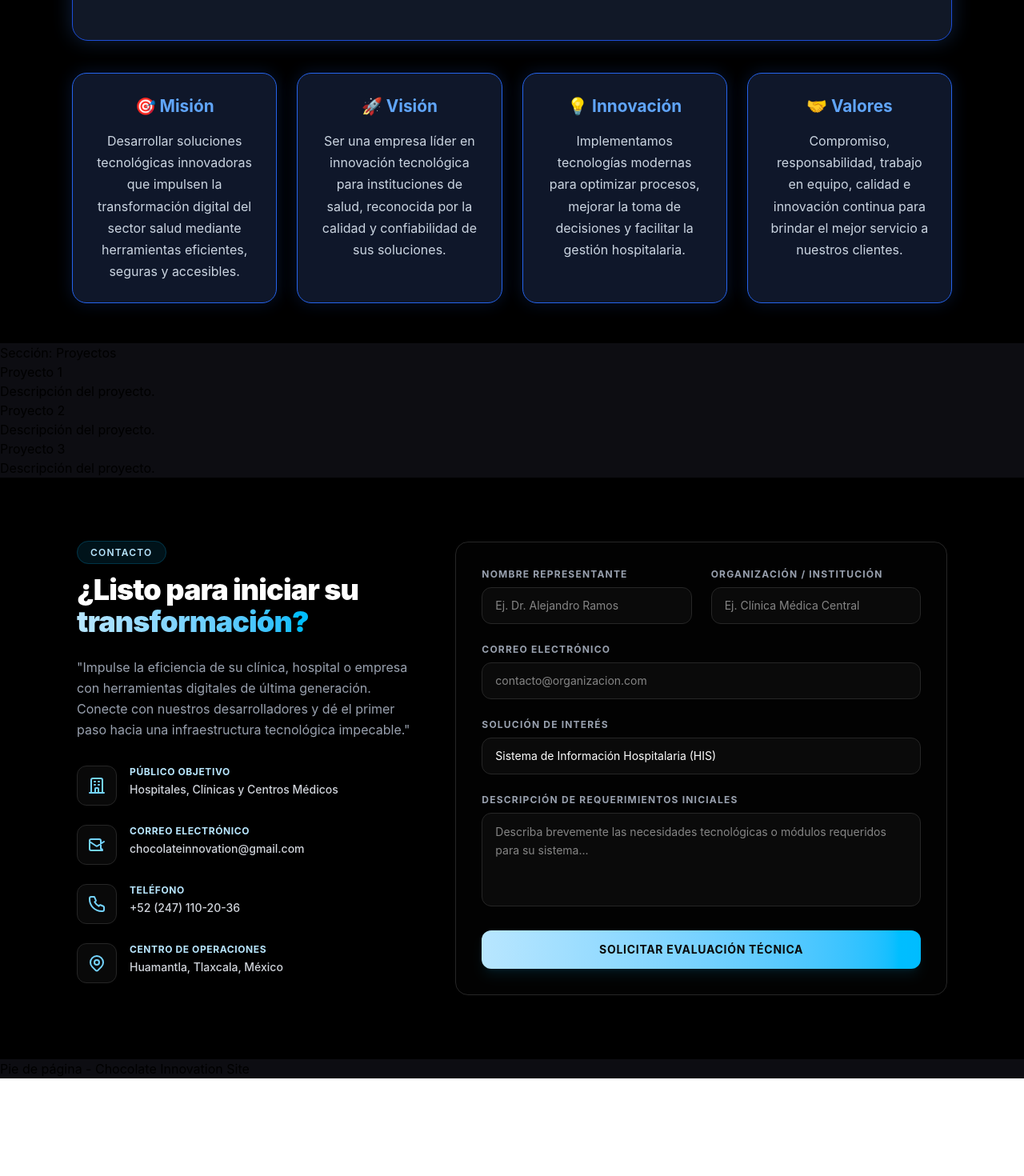
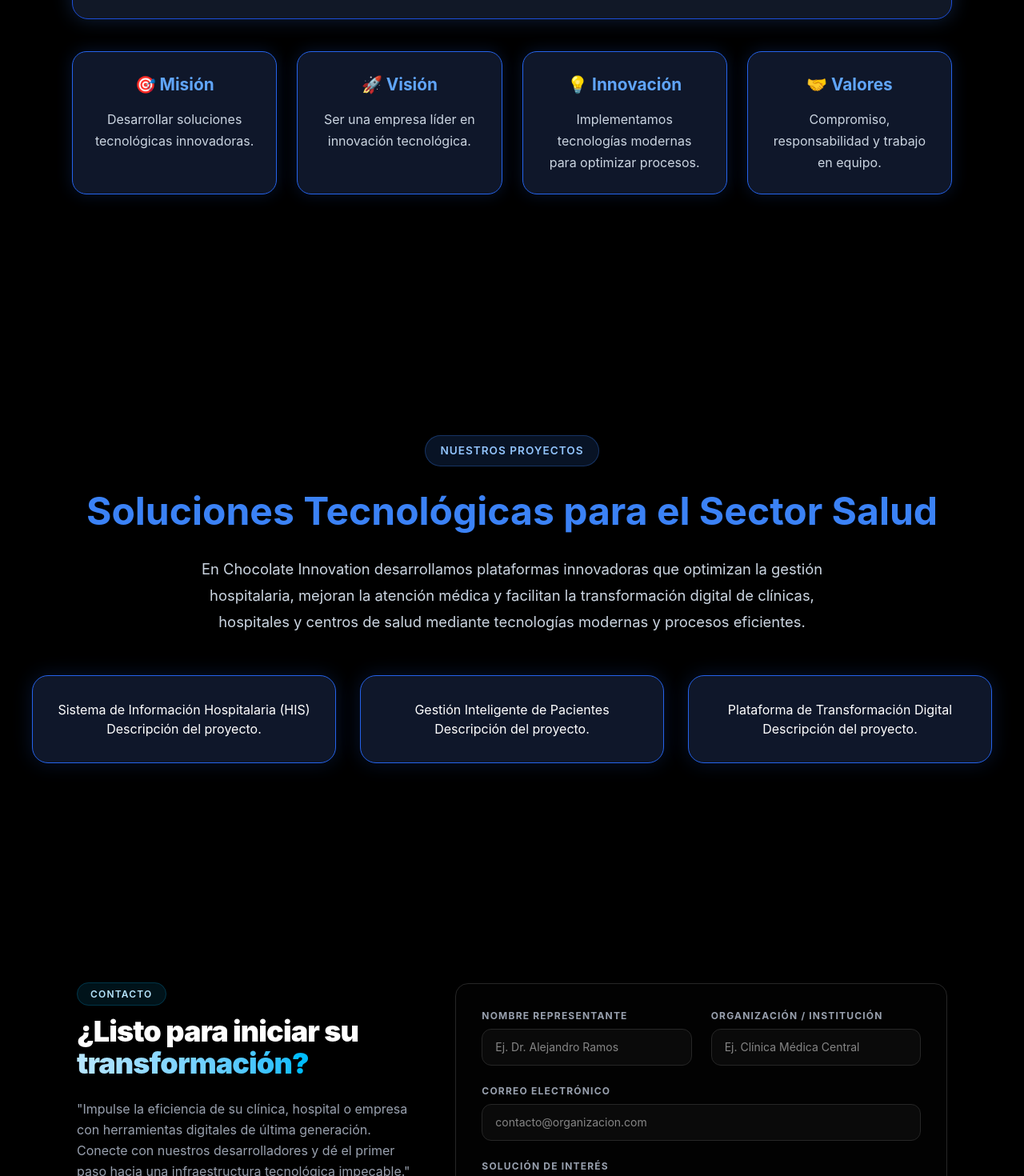
Before and after one commit to JJgithubUT/chocolate-innovation-site, a React (Vite) app: page / in a window 1280 px wide. Shown: the part 1320-2790 px from the top of the page at 80% size. Before the commit the page ends 2668 px from the top, so only its background shows below. Built offline with nearby package versions, Linux system fonts and the light colour scheme.

Commit message:
cambios en footer

```diff
--- a/src/components/Footer.jsx
+++ b/src/components/Footer.jsx
@@ -1,7 +1,47 @@
 function Footer() {
+  const footerStyle = {
+    backgroundColor: "#000",
+    color: "#fff",
+    padding: "40px 20px",
+    textAlign: "center",
+    marginTop: "50px",
+  };
+
+  const titleStyle = {
+    fontSize: "1.8rem",
+    fontWeight: "bold",
+    color: "#60a5fa",
+    marginBottom: "10px",
+  };
+
+  const textStyle = {
+    fontSize: "1rem",
+    lineHeight: "1.6",
+    maxWidth: "700px",
+    margin: "0 auto",
+    color: "#d1d5db",
+  };
+
+  const copyStyle = {
+    marginTop: "20px",
+    fontSize: "0.9rem",
+    color: "#9ca3af",
+  };
+
   return (
-    <footer>
-      <p>Pie de página - Chocolate Innovation Site</p>
+    <footer style={footerStyle}>
+      <h3 style={titleStyle}>Chocolate Innovation Site</h3>
+
+      <p style={textStyle}>
+        Desarrollamos soluciones innovadoras para la industria del chocolate,
+        integrando tecnología, creatividad y sostenibilidad para transformar
+        ideas en proyectos exitosos.
+      </p>
+
+      <p style={copyStyle}>
+        © {new Date().getFullYear()} Chocolate Innovation Site. Todos los
+        derechos reservados.
+      </p>
     </footer>
   );
 }
--- a/src/components/Navbar.jsx
+++ b/src/components/Navbar.jsx
@@ -1,14 +1,123 @@
 function Navbar() {
+const navLinks = [
+  { href: "#home", label: "Inicio" },
+  { href: "#aboutme", label: "Nosotros" },
+  { href: "#projects", label: "Proyectos" },
+  { href: "#contact", label: "Contacto" },
+];
+
   return (
-    <nav>
-      <span>Chocolate Innovation Site</span>
-      <ul>
-        <li><a href="#home">Inicio</a></li>
-        <li><a href="#about">Nosotros</a></li>
-        <li><a href="#projects">Proyectos</a></li>
-        <li><a href="#contact">Contacto</a></li>
-      </ul>
-    </nav>
+    <>
+      <style>{`
+        .navbar {
+          background: rgba(2, 8, 23, 0.95);
+          backdrop-filter: blur(10px);
+          border-bottom: 1px solid rgba(56, 189, 248, 0.2);
+          padding: 1rem 2rem;
+          position: sticky;
+          top: 0;
+          z-index: 1000;
+        }
+
+        .navbar-container {
+          max-width: 1200px;
+          margin: 0 auto;
+          display: flex;
+          justify-content: space-between;
+          align-items: center;
+        }
+
+        .logo {
+          color: #7dd3fc;
+          text-decoration: none;
+          font-size: 1.5rem;
+          font-weight: 700;
+          letter-spacing: 1px;
+          text-shadow: 0 0 10px rgba(56, 189, 248, 0.5);
+          transition: all 0.3s ease;
+        }
+
+        .logo:hover {
+          color: #38bdf8;
+          text-shadow: 0 0 15px rgba(56, 189, 248, 0.8);
+        }
+
+        .nav-links {
+          display: flex;
+          gap: 2rem;
+          list-style: none;
+          margin: 0;
+          padding: 0;
+        }
+
+        .nav-links li {
+          position: relative;
+        }
+
+        .nav-links a {
+          color: #cbd5e1;
+          text-decoration: none;
+          font-size: 1rem;
+          font-weight: 500;
+          transition: all 0.3s ease;
+          padding: 0.5rem 0;
+        }
+
+        .nav-links a:hover {
+          color: #38bdf8;
+          text-shadow: 0 0 8px rgba(56, 189, 248, 0.8);
+        }
+
+        .nav-links a::after {
+          content: "";
+          position: absolute;
+          left: 0;
+          bottom: -4px;
+          width: 0;
+          height: 2px;
+          background: linear-gradient(90deg, #38bdf8, #0ea5e9);
+          transition: width 0.3s ease;
+          box-shadow: 0 0 8px rgba(56, 189, 248, 0.8);
+        }
+
+        .nav-links a:hover::after {
+          width: 100%;
+        }
+
+        @media (max-width: 768px) {
+          .navbar-container {
+            flex-direction: column;
+            gap: 1rem;
+          }
+
+          .nav-links {
+            gap: 1rem;
+            flex-wrap: wrap;
+            justify-content: center;
+          }
+
+          .logo {
+            font-size: 1.2rem;
+          }
+        }
+      `}</style>
+
+      <nav className="navbar">
+        <div className="navbar-container">
+          <a href="#home" className="logo">
+            Chocolate Innovation Site
+          </a>
+
+          <ul className="nav-links">
+            {navLinks.map((link, index) => (
+              <li key={index}>
+                <a href={link.href}>{link.label}</a>
+              </li>
+            ))}
+          </ul>
+        </div>
+      </nav>
+    </>
   );
 }
 
--- a/src/sections/AboutMe.jsx
+++ b/src/sections/AboutMe.jsx
@@ -92,7 +92,7 @@ function AboutMe() {
   };
 
   return (
-    <section style={styles.section}>
+    <section id="aboutme" style={styles.section}>
       <div style={styles.container}>
         <h1 style={styles.title}>About Chocolate Innovation</h1>
 
@@ -111,9 +111,7 @@ function AboutMe() {
 
           <p style={styles.text}>
             Trabajamos aplicando metodologías ágiles como SCRUM y buenas
-            prácticas de gestión de proyectos basadas en PMBOK, permitiendo el
-            desarrollo de sistemas confiables, escalables y adaptados a las
-            necesidades de cada organización.
+            prácticas de gestión de proyectos basadas en PMBOK.
           </p>
         </div>
 
@@ -125,9 +123,7 @@ function AboutMe() {
           >
             <h3 style={styles.cardTitle}>🎯 Misión</h3>
             <p style={styles.cardText}>
-              Desarrollar soluciones tecnológicas innovadoras que impulsen la
-              transformación digital del sector salud mediante herramientas
-              eficientes, seguras y accesibles.
+              Desarrollar soluciones tecnológicas innovadoras.
             </p>
           </div>
 
@@ -138,9 +134,7 @@ function AboutMe() {
           >
             <h3 style={styles.cardTitle}>🚀 Visión</h3>
             <p style={styles.cardText}>
-              Ser una empresa líder en innovación tecnológica para instituciones
-              de salud, reconocida por la calidad y confiabilidad de sus
-              soluciones.
+              Ser una empresa líder en innovación tecnológica.
             </p>
           </div>
 
@@ -151,8 +145,7 @@ function AboutMe() {
           >
             <h3 style={styles.cardTitle}>💡 Innovación</h3>
             <p style={styles.cardText}>
-              Implementamos tecnologías modernas para optimizar procesos,
-              mejorar la toma de decisiones y facilitar la gestión hospitalaria.
+              Implementamos tecnologías modernas para optimizar procesos.
             </p>
           </div>
 
@@ -163,9 +156,7 @@ function AboutMe() {
           >
             <h3 style={styles.cardTitle}>🤝 Valores</h3>
             <p style={styles.cardText}>
-              Compromiso, responsabilidad, trabajo en equipo, calidad e
-              innovación continua para brindar el mejor servicio a nuestros
-              clientes.
+              Compromiso, responsabilidad y trabajo en equipo.
             </p>
           </div>
         </div>
--- a/src/sections/Contact.jsx
+++ b/src/sections/Contact.jsx
@@ -24,7 +24,10 @@ export default function Contact() {
   };
 
   return (
-    <section className="bg-[#000000] text-white py-20 px-6 md:px-12 lg:px-24" id="contacto">
+    <section
+      id="contact"
+      className="bg-[#000000] text-white py-20 px-6 md:px-12 lg:px-24"
+    >
       <div className="max-w-6xl mx-auto grid grid-cols-1 lg:grid-cols-12 gap-12 items-start">
 
         {/* Columna Izquierda: Información Estratégica */}
--- a/src/sections/Projects.jsx
+++ b/src/sections/Projects.jsx
@@ -1,13 +1,98 @@
 import ProjectCard from "../components/UI/ProjectCard";
 
 function Projects() {
+  const styles = {
+    section: {
+      minHeight: "100vh",
+      background: "#000000",
+      color: "#ffffff",
+      padding: "80px 20px",
+      display: "flex",
+      justifyContent: "center",
+      alignItems: "center",
+    },
+
+    container: {
+      maxWidth: "1200px",
+      width: "100%",
+      textAlign: "center",
+    },
+
+    badge: {
+      display: "inline-block",
+      background: "rgba(59, 130, 246, 0.15)",
+      color: "#93c5fd",
+      padding: "8px 18px",
+      borderRadius: "999px",
+      border: "1px solid rgba(59, 130, 246, 0.3)",
+      fontSize: "0.85rem",
+      fontWeight: "600",
+      letterSpacing: "1px",
+      textTransform: "uppercase",
+      marginBottom: "20px",
+    },
+
+    title: {
+      fontSize: "3rem",
+      fontWeight: "bold",
+      marginBottom: "20px",
+      color: "#3b82f6",
+    },
+
+    subtitle: {
+      fontSize: "1.15rem",
+      color: "#cbd5e1",
+      maxWidth: "800px",
+      margin: "0 auto 50px auto",
+      lineHeight: "1.8",
+    },
+
+    projectsGrid: {
+      display: "grid",
+      gridTemplateColumns: "repeat(auto-fit, minmax(300px, 1fr))",
+      gap: "30px",
+      marginTop: "40px",
+    },
+
+    infoCard: {
+      background: "#0f172a",
+      padding: "30px",
+      borderRadius: "20px",
+      border: "1px solid #2563eb",
+      boxShadow: "0 0 25px rgba(37, 99, 235, 0.2)",
+      transition: "all 0.3s ease",
+    },
+  };
+
   return (
-    <section id="projects">
-      <h2>Sección: Proyectos</h2>
-      <div>
-        <ProjectCard title="Proyecto 1" />
-        <ProjectCard title="Proyecto 2" />
-        <ProjectCard title="Proyecto 3" />
+    <section id="projects" style={styles.section}>
+      <div style={styles.container}>
+        <span style={styles.badge}>Nuestros Proyectos</span>
+
+        <h2 style={styles.title}>
+          Soluciones Tecnológicas para el Sector Salud
+        </h2>
+
+        <p style={styles.subtitle}>
+          En Chocolate Innovation desarrollamos plataformas innovadoras que
+          optimizan la gestión hospitalaria, mejoran la atención médica y
+          facilitan la transformación digital de clínicas, hospitales y centros
+          de salud mediante tecnologías modernas y procesos eficientes.
+        </p>
+
+        <div style={styles.projectsGrid}>
+          <div style={styles.infoCard}>
+            <ProjectCard title="Sistema de Información Hospitalaria (HIS)" />
+          </div>
+
+          <div style={styles.infoCard}>
+            <ProjectCard title="Gestión Inteligente de Pacientes" />
+          </div>
+
+          <div style={styles.infoCard}>
+            <ProjectCard title="Plataforma de Transformación Digital" />
+          </div>
+        </div>
       </div>
     </section>
   );
```
